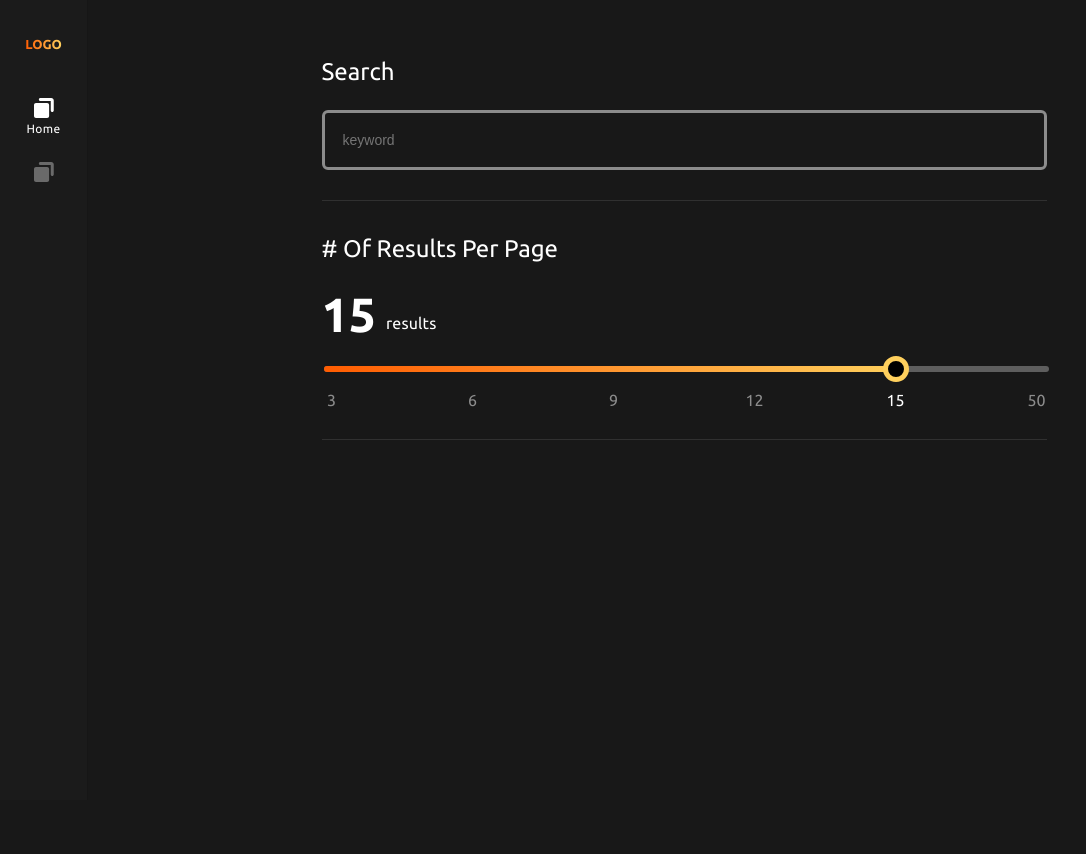
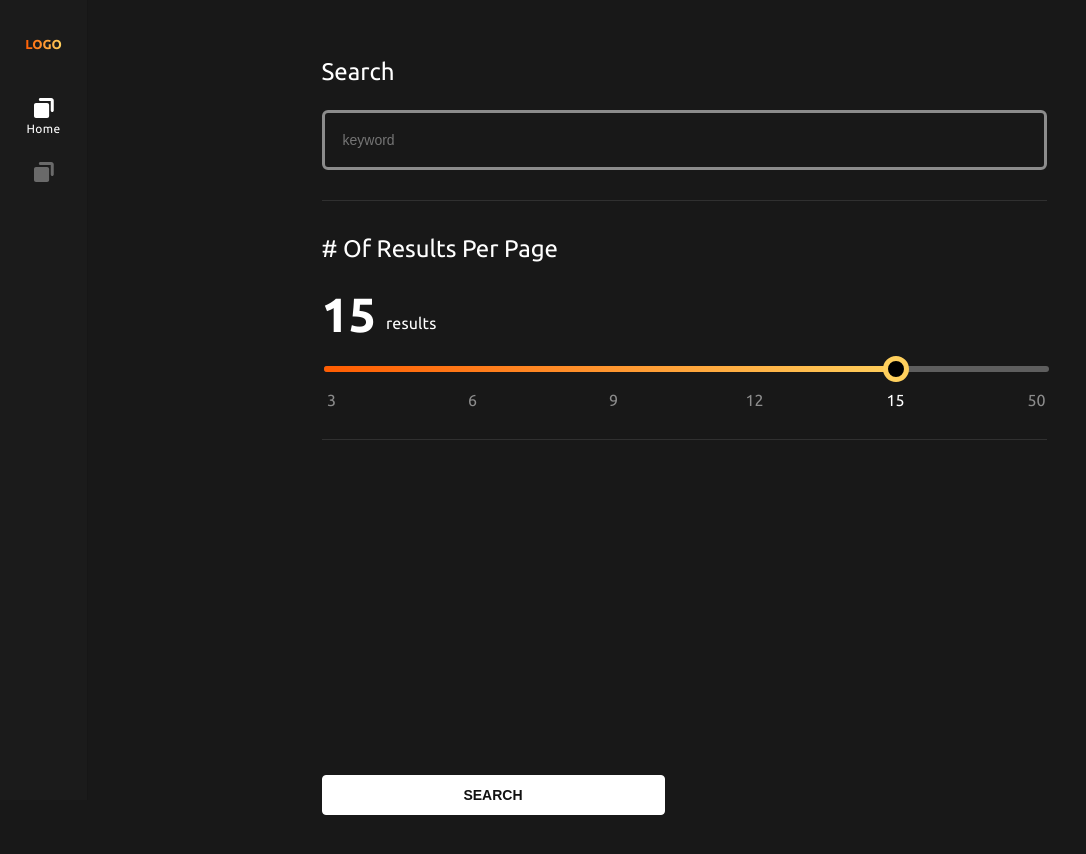
Before and after one commit to TimingJL/fatbull-fe-exam2, a React (Vite) app: page / in a window 1280 px wide. Shown: the top 854 px of the page, without its empty margins (0-1086 px from the left). Before the commit the page ends 800 px from the top, so only its background shows below. Built offline with nearby package versions, Linux system fonts and the light colour scheme; no server answers.

Commit message:
refactor: Refactor search page layout

```diff
--- a/src/pages/Home/Search/index.tsx
+++ b/src/pages/Home/Search/index.tsx
@@ -4,17 +4,6 @@ import Input from 'components/Input';
 import Slider from 'components/Slider';
 
 const options = [3, 6, 9, 12, 15, 50];
-
-const Divider = styled.div`
-  width: 100%;
-  height: 1px;
-  background-color: var(--Greyscale-light, #fff);
-  opacity: 0.1;
-  margin-top: 30px;
-  @media ${(props) => props.theme.mobile} {
-    display: none;
-  }
-`;
 
 const Container = styled.div`
   flex-grow: 1;
@@ -43,12 +32,28 @@ const SearchSection = styled.div`
   display: flex;
   flex-direction: column;
   gap: 20px;
+  border-bottom: 1px solid rgba(255, 255, 255, 0.1);
+  padding-bottom: 30px;
+  @media ${(props) => props.theme.mobile} {
+    padding-bottom: 0px;
+    border: none;
+  }
 `;
 
 const PageSizeSection = styled.div`
   padding-top: 30px;
   @media ${(props) => props.theme.mobile} {
     padding-top: 28px;
+  }
+`;
+
+const SubmitSection = styled.div`
+  border-top: 1px solid rgba(255, 255, 255, 0.1);
+  margin-top: 30px;
+  padding-top: 335px;
+  @media ${(props) => props.theme.mobile} {
+    margin-top: 218px;
+    padding-top: 80px;
   }
 `;
 
@@ -72,6 +77,26 @@ const Result = styled.div`
   }
 `;
 
+const Button = styled.button`
+  border-radius: 4px;
+  color: #121212;
+  background: var(--Primary-Main, #fff);
+  border: 1px solid #fff;
+  height: 40px;
+  width: 100%;
+  max-width: 343px;
+  box-sizing: border-box;
+  text-transform: uppercase;
+  font-size: 14px;
+  font-weight: 700;
+  cursor: pointer;
+  transition: all 0.2s ease-in-out;
+  &:hover {
+    color: #fff;
+    background: #121212;
+  }
+`;
+
 const Search = () => {
   const [resultsPerPage, setResultsPerPage] = React.useState<number>();
   return (
@@ -81,7 +106,6 @@ const Search = () => {
           <Label>Search</Label>
           <Input placeholder="keyword" />
         </SearchSection>
-        <Divider />
         <PageSizeSection>
           <Label># of results per page</Label>
           <Result>
@@ -92,7 +116,9 @@ const Search = () => {
             <Slider options={options} onChange={(value) => setResultsPerPage(value)} />
           </div>
         </PageSizeSection>
-        <Divider />
+        <SubmitSection>
+          <Button>Search</Button>
+        </SubmitSection>
       </Content>
     </Container>
   );
```
